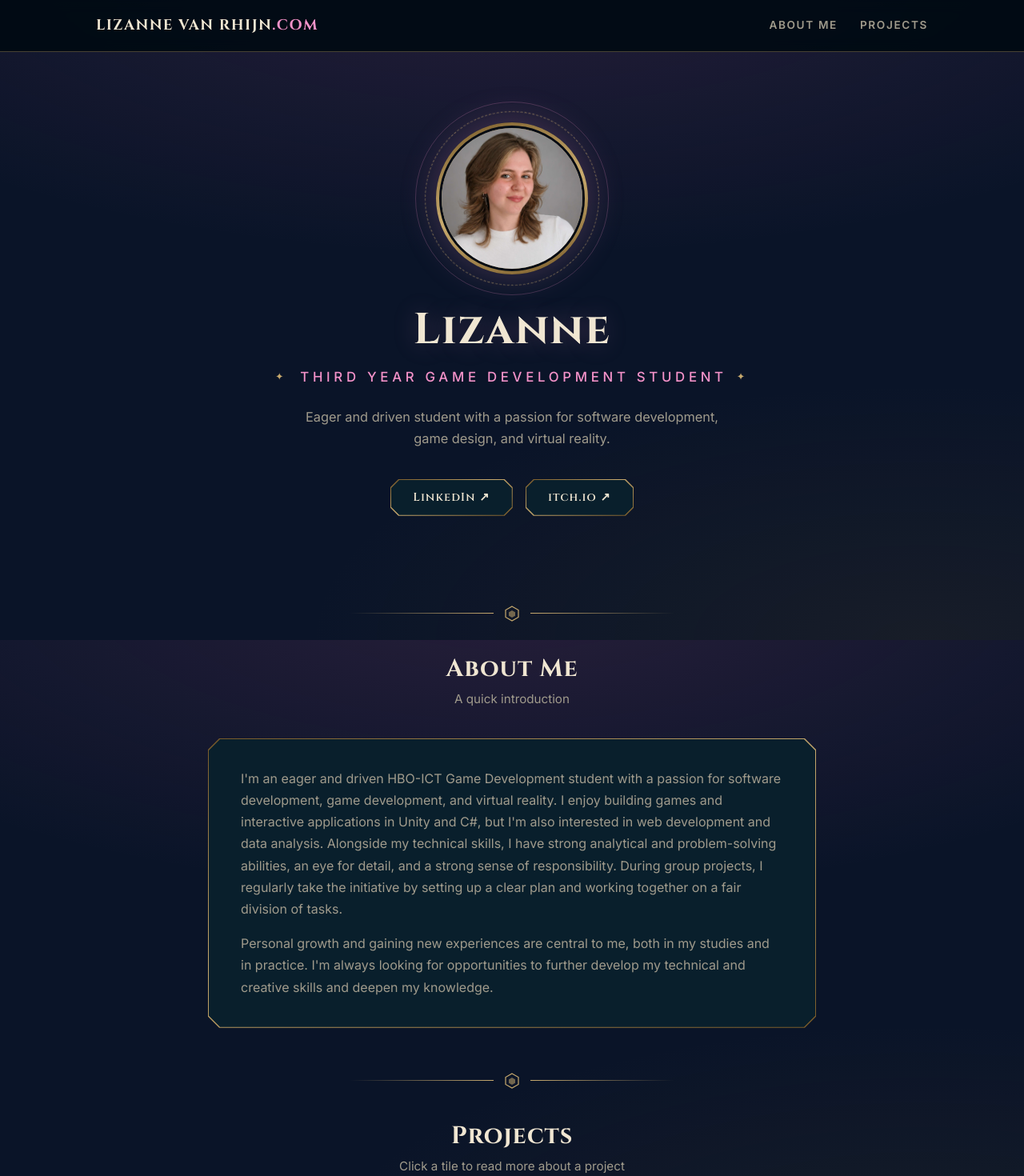
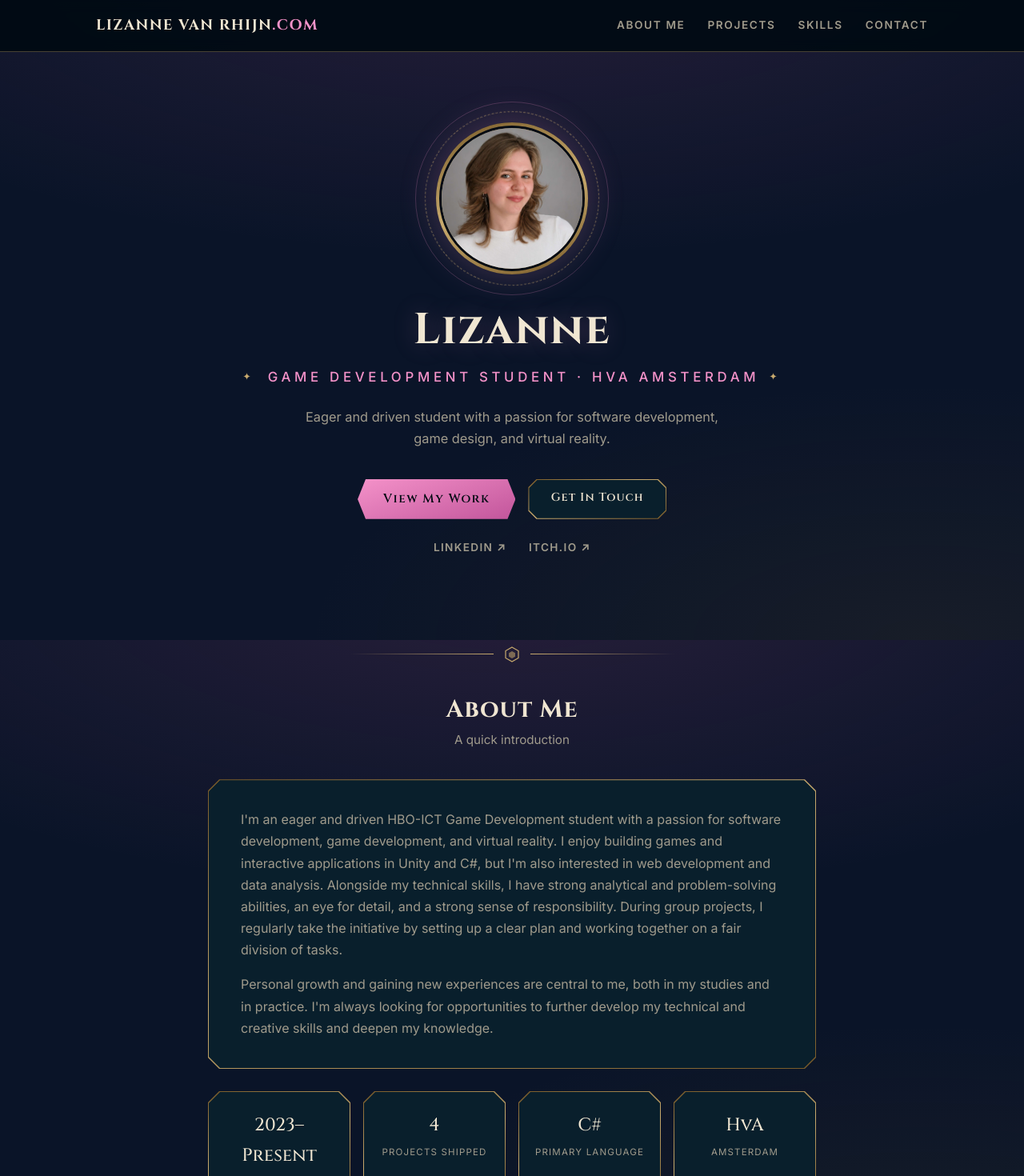
Before and after one commit to Lizanne02/Portfolio, a React (Vite) app: page / in a window 1280 px wide. Shown: the top 1470 px of the page at 80% size. Built offline with nearby package versions, Linux system fonts and the light colour scheme.

Commit message:
Lay-out upgrade
Lay-out upgrade

```diff
--- a/src/App.jsx
+++ b/src/App.jsx
@@ -25,6 +25,8 @@ export default function App() {
           <nav className="site-nav">
             <Link to="/#about">About me</Link>
             <Link to="/#projects">Projects</Link>
+            <Link to="/#skills">Skills</Link>
+            <Link to="/#contact">Contact</Link>
           </nav>
         </div>
       </header>
--- a/src/components/About.jsx
+++ b/src/components/About.jsx
@@ -15,6 +15,19 @@ export default function About() {
           ))}
         </div>
       </div>
+
+      {profile.stats && (
+        <div className="stats-grid">
+          {profile.stats.map((stat, i) => (
+            <div className="stat-card hex-frame" key={i}>
+              <div className="hex-frame__inner">
+                <span className="stat-value">{stat.value}</span>
+                <span className="stat-label">{stat.label}</span>
+              </div>
+            </div>
+          ))}
+        </div>
+      )}
     </section>
   );
 }
--- /dev/null
+++ b/src/components/Contact.jsx
@@ -0,0 +1,39 @@
+import HexDivider from "./HexDivider.jsx";
+import { profile } from "../data/profile.js";
+
+export default function Contact() {
+  return (
+    <section id="contact" className="container">
+      <HexDivider />
+      <h2 className="section-title">Contact</h2>
+      <p className="section-subtitle">Let's build something great</p>
+
+      <div className="contact-panel hex-frame">
+        <div className="hex-frame__inner">
+          <p>{profile.contactIntro}</p>
+
+          {profile.email && (
+            <a className="contact-email" href={`mailto:${profile.email}`}>
+              {profile.email}
+            </a>
+          )}
+
+          {(profile.linkedinUrl || profile.itchUrl) && (
+            <div className="hero-social">
+              {profile.linkedinUrl && (
+                <a href={profile.linkedinUrl} target="_blank" rel="noreferrer">
+                  LinkedIn ↗
+                </a>
+              )}
+              {profile.itchUrl && (
+                <a href={profile.itchUrl} target="_blank" rel="noreferrer">
+                  itch.io ↗
+                </a>
+              )}
+            </div>
+          )}
+        </div>
+      </div>
+    </section>
+  );
+}
--- a/src/components/Hero.jsx
+++ b/src/components/Hero.jsx
@@ -10,26 +10,25 @@ export default function Hero() {
       <p className="tagline">{profile.tagline}</p>
       <p className="intro">{profile.heroIntro}</p>
 
+      <div className="hero-cta">
+        <a href="#projects" className="project-link-btn">
+          View My Work
+        </a>
+        <a href="#contact" className="hero-btn hex-frame">
+          <span className="hex-frame__inner">Get In Touch</span>
+        </a>
+      </div>
+
       {(profile.linkedinUrl || profile.itchUrl) && (
-        <div className="hero-links">
+        <div className="hero-social">
           {profile.linkedinUrl && (
-            <a
-              className="hero-btn hex-frame"
-              href={profile.linkedinUrl}
-              target="_blank"
-              rel="noreferrer"
-            >
-              <span className="hex-frame__inner">LinkedIn ↗</span>
+            <a href={profile.linkedinUrl} target="_blank" rel="noreferrer">
+              LinkedIn ↗
             </a>
           )}
           {profile.itchUrl && (
-            <a
-              className="hero-btn hex-frame"
-              href={profile.itchUrl}
-              target="_blank"
-              rel="noreferrer"
-            >
-              <span className="hex-frame__inner">itch.io ↗</span>
+            <a href={profile.itchUrl} target="_blank" rel="noreferrer">
+              itch.io ↗
             </a>
           )}
         </div>
--- /dev/null
+++ b/src/components/Skills.jsx
@@ -0,0 +1,29 @@
+import HexDivider from "./HexDivider.jsx";
+import { profile } from "../data/profile.js";
+
+export default function Skills() {
+  return (
+    <section id="skills" className="container">
+      <HexDivider />
+      <h2 className="section-title">Skills</h2>
+      <p className="section-subtitle">Toolkit & technologies I work with</p>
+
+      <div className="skills-grid">
+        {Object.entries(profile.skills).map(([category, items]) => (
+          <div className="skills-category hex-frame" key={category}>
+            <div className="hex-frame__inner">
+              <h3>{category}</h3>
+              <div className="tool-tags">
+                {items.map((item) => (
+                  <span key={item} className="tool-tag">
+                    {item}
+                  </span>
+                ))}
+              </div>
+            </div>
+          </div>
+        ))}
+      </div>
+    </section>
+  );
+}
--- a/src/data/profile.js
+++ b/src/data/profile.js
@@ -1,17 +1,18 @@
 /**
  * ✏️ All personal info (except the projects) lives in this file:
- * name, tagline, and the intro texts. Edit the text here and the site
- * updates itself.
+ * name, tagline, intro texts, stats, skills, and contact info. Edit the
+ * text here and the site updates itself.
  */
 
 export const profile = {
   name: "Lizanne",
   fullName: "Lizanne van Rhijn",
-  tagline: "Third year Game Development Student",
+  tagline: "Game Development Student · HvA Amsterdam",
 
   // Links (null = don't show)
   itchUrl: "https://rhijnl.itch.io",
   linkedinUrl: "https://www.linkedin.com/in/lizanne-van-rhijn-05206a3a6",
+  email: "lizanne.van.rhijn@hotmail.com",
 
   // Short text under the photo on the homepage
   heroIntro:
@@ -22,4 +23,23 @@ export const profile = {
     "I'm an eager and driven HBO-ICT Game Development student with a passion for software development, game development, and virtual reality. I enjoy building games and interactive applications in Unity and C#, but I'm also interested in web development and data analysis. Alongside my technical skills, I have strong analytical and problem-solving abilities, an eye for detail, and a strong sense of responsibility. During group projects, I regularly take the initiative by setting up a clear plan and working together on a fair division of tasks.",
     "Personal growth and gaining new experiences are central to me, both in my studies and in practice. I'm always looking for opportunities to further develop my technical and creative skills and deepen my knowledge.",
   ],
+
+  // Quick-glance stats shown under the "About me" text
+  stats: [
+    { value: "2023–Present", label: "HBO-ICT Game Dev" },
+    { value: "4", label: "Projects shipped" },
+    { value: "C#", label: "Primary language" },
+    { value: "HvA", label: "Amsterdam" },
+  ],
+
+  // Skills grouped by category for the "Skills" section
+  skills: {
+    "Engines & Frameworks": ["Unity", "MonoGame", "XR Interaction Toolkit"],
+    Languages: ["C#", "JavaScript", "HTML/CSS", "SQL"],
+    "Tools & Other": ["Git / GitHub", "Blender", "Quixel Mixer", "Microsoft Office"],
+  },
+
+  // Intro paragraph for the "Contact" section
+  contactIntro:
+    "Open to internship opportunities. If you're looking for someone who enjoys building games, interactive applications, and VR experiences, I'd love to talk.",
 };
--- a/src/pages/Home.jsx
+++ b/src/pages/Home.jsx
@@ -1,5 +1,7 @@
 import Hero from "../components/Hero.jsx";
 import About from "../components/About.jsx";
+import Skills from "../components/Skills.jsx";
+import Contact from "../components/Contact.jsx";
 import HexDivider from "../components/HexDivider.jsx";
 import ProjectTile from "../components/ProjectTile.jsx";
 import { projects } from "../data/projects.js";
@@ -23,6 +25,9 @@ export default function Home() {
           ))}
         </div>
       </section>
+
+      <Skills />
+      <Contact />
     </>
   );
 }
--- a/src/styles/global.css
+++ b/src/styles/global.css
@@ -146,6 +146,7 @@ img {
 .hero > *:nth-child(3) { animation-delay: 0.2s; }
 .hero > *:nth-child(4) { animation-delay: 0.3s; }
 .hero > *:nth-child(5) { animation-delay: 0.4s; }
+.hero > *:nth-child(6) { animation-delay: 0.5s; }
 
 @keyframes rise-in {
   from {
@@ -238,12 +239,39 @@ img {
   font-size: 1.02rem;
 }
 
-.hero-links {
+.hero-links,
+.hero-cta {
   display: flex;
   flex-wrap: wrap;
   gap: 1rem;
   justify-content: center;
   margin-top: 2.25rem;
+}
+
+.hero-cta .project-link-btn {
+  margin-top: 0;
+}
+
+.hero-social {
+  display: flex;
+  flex-wrap: wrap;
+  gap: 1.75rem;
+  justify-content: center;
+  margin-top: 1.5rem;
+  font-size: 0.85rem;
+  font-weight: 600;
+  letter-spacing: 0.1em;
+  text-transform: uppercase;
+  color: var(--text);
+}
+
+.hero-social a {
+  color: var(--text);
+  transition: color 0.2s;
+}
+
+.hero-social a:hover {
+  color: var(--accent);
 }
 
 .hero-btn {
@@ -334,6 +362,87 @@ img {
 .about strong {
   color: var(--gold-bright);
   font-weight: 600;
+}
+
+/* ---------- Stats ---------- */
+.stats-grid {
+  display: grid;
+  grid-template-columns: repeat(auto-fit, minmax(140px, 1fr));
+  gap: 1rem;
+  max-width: 760px;
+  margin: 1.75rem auto 0;
+}
+
+.stat-card .hex-frame__inner {
+  padding: 1.35rem 1rem;
+  text-align: center;
+}
+
+.stat-value {
+  display: block;
+  font-family: var(--font-heading);
+  font-size: 1.4rem;
+  color: var(--gold-bright);
+}
+
+.stat-label {
+  display: block;
+  margin-top: 0.4rem;
+  font-size: 0.72rem;
+  letter-spacing: 0.1em;
+  text-transform: uppercase;
+  color: var(--text);
+}
+
+/* ---------- Skills ---------- */
+.skills-grid {
+  display: grid;
+  grid-template-columns: repeat(auto-fit, minmax(220px, 1fr));
+  gap: 1.5rem;
+  max-width: 920px;
+  margin: 0 auto;
+  padding-bottom: 1rem;
+}
+
+.skills-category .hex-frame__inner {
+  padding: 1.6rem 1.7rem;
+  height: auto;
+}
+
+.skills-category h3 {
+  font-size: 1rem;
+  margin-bottom: 1rem;
+  color: var(--accent);
+  text-transform: uppercase;
+  letter-spacing: 0.1em;
+}
+
+/* ---------- Contact ---------- */
+.contact-panel {
+  max-width: 620px;
+  margin: 0 auto;
+  text-align: center;
+}
+
+.contact-panel .hex-frame__inner {
+  padding: 2.5rem 2.25rem;
+}
+
+.contact-email {
+  display: inline-block;
+  margin-top: 1.4rem;
+  font-family: var(--font-heading);
+  font-size: 1.25rem;
+  color: var(--gold-bright);
+  transition: color 0.2s;
+}
+
+.contact-email:hover {
+  color: var(--accent);
+}
+
+.contact-panel .hero-social {
+  margin-top: 1.75rem;
 }
 
 /* ---------- Project grid & tiles ---------- */
@@ -650,6 +759,14 @@ img {
     padding: 1.5rem 1.4rem;
   }
 
+  .skills-category .hex-frame__inner {
+    padding: 1.35rem 1.3rem;
+  }
+
+  .contact-panel .hex-frame__inner {
+    padding: 1.75rem 1.4rem;
+  }
+
   .project-meta {
     flex-direction: column;
     gap: 1.1rem;
```
